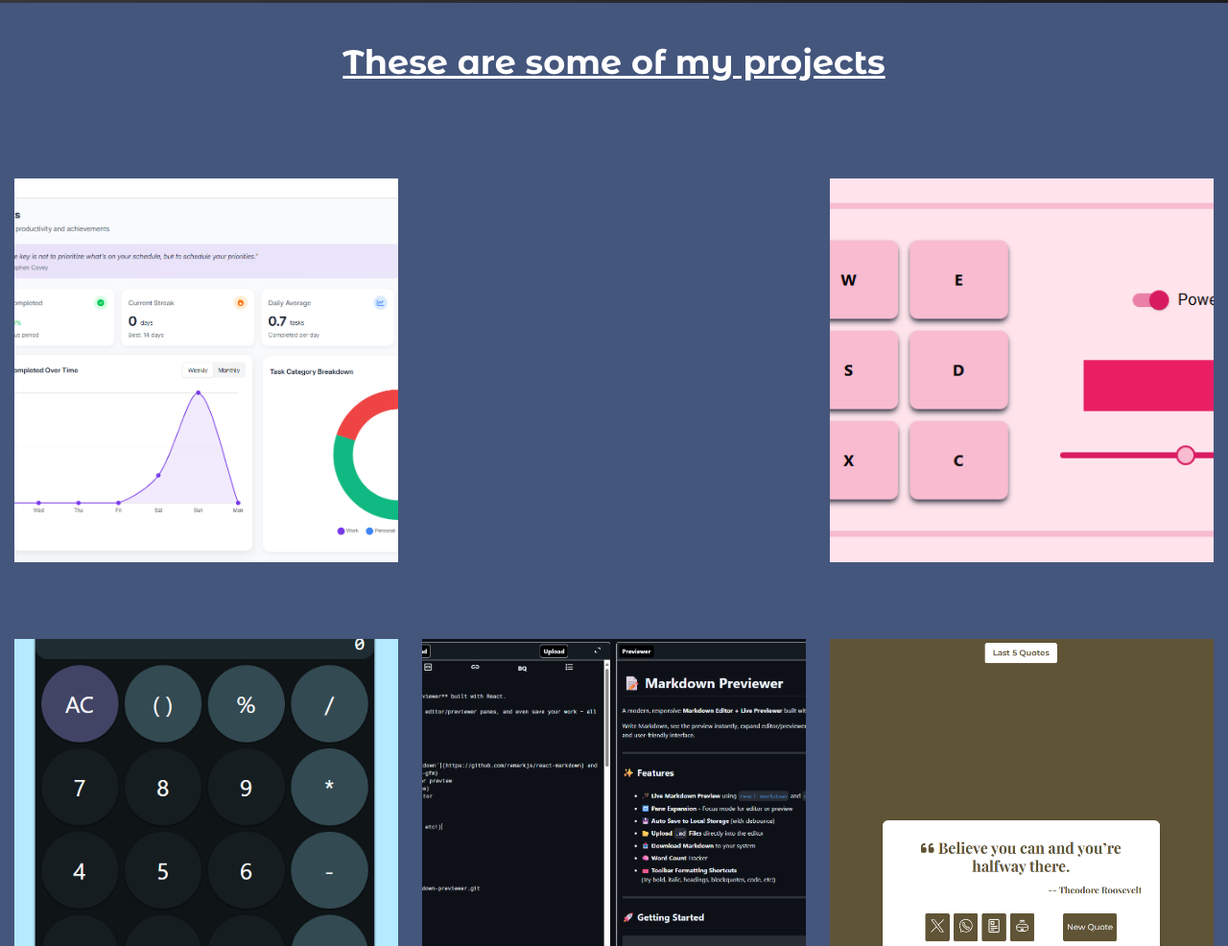
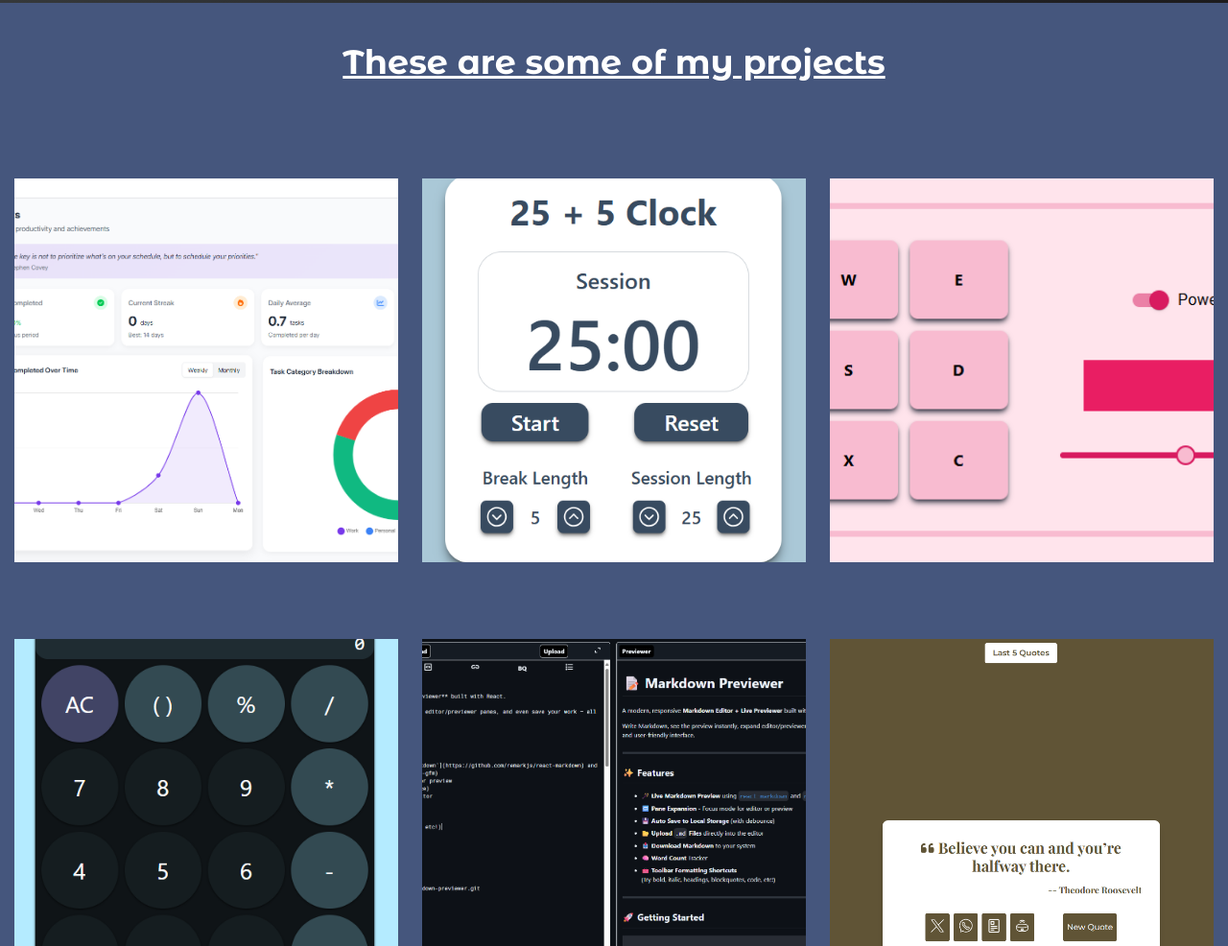
Before and after one commit to AyushShuklaIIIT/AyushShuklaIIIT.github.io, a plain HTML site: page index.html in a window 1280 px wide. Shown: the part 797-1783 px from the top of the page at 96% size. Drawn offline with Linux system fonts and the light colour scheme.

Commit message:
Added 25-5-clock image

```diff
--- a/portfolio.css
+++ b/portfolio.css
@@ -111,7 +111,7 @@ h1 {
 }
 
 .project-tile:nth-of-type(2) {
-    background-image: url(images/25-5-clock.png);
+    background-image: url(images/25_5_clock.png);
 }
 
 .project-tile:nth-of-type(3) {
```
